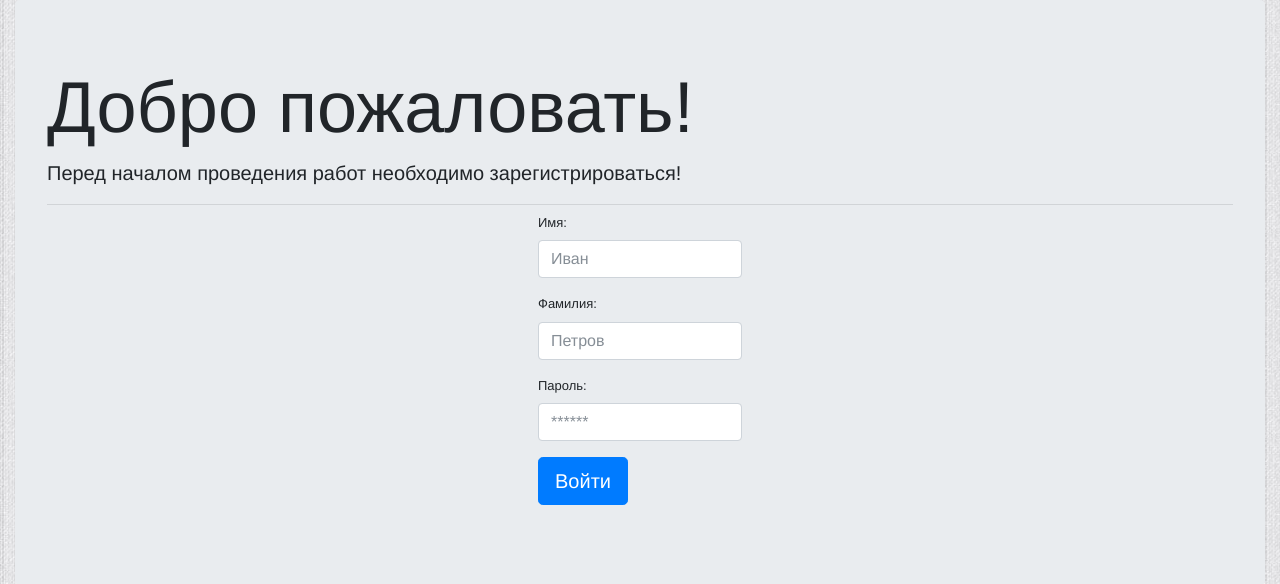
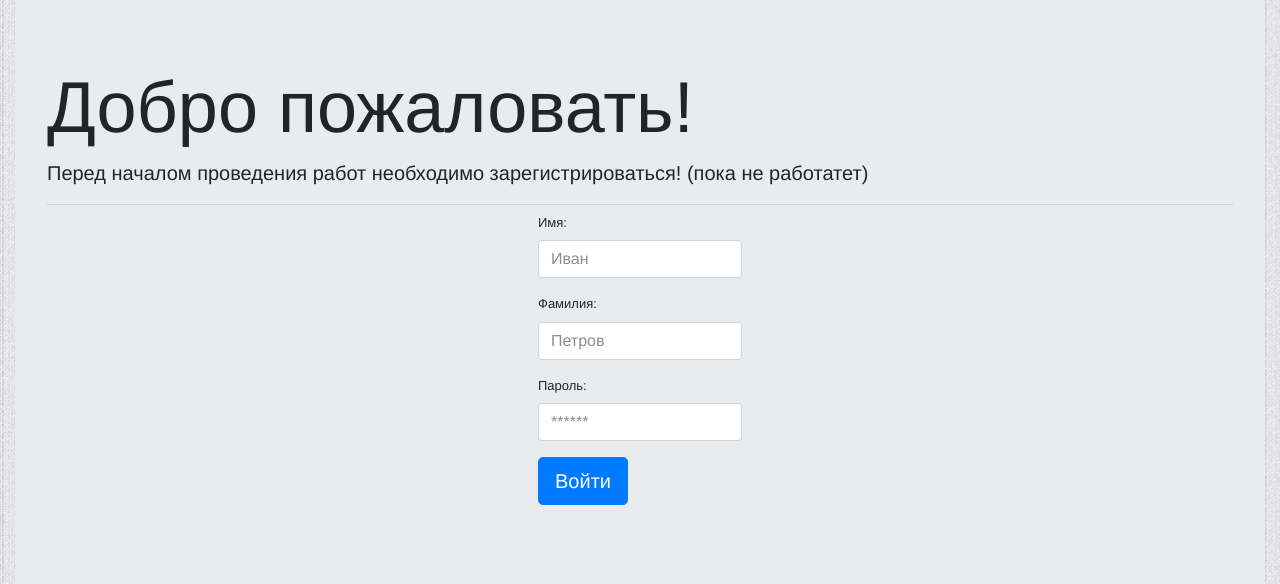
Before and after one commit to Alexander-web/Project_in_django, a Django app: page / in a window 1280 px wide. Shown: the part 52-636 px from the top of the page. Run offline with Django 3.2, Linux system fonts and the light colour scheme; some libraries are stand-ins or nearby versions.

Commit message:
Мелкие изменения

```diff
--- a/app/templates/app/base.html
+++ b/app/templates/app/base.html
@@ -1,4 +1,5 @@
 {% load staticfiles %}
+
 <!doctype html>
 <html lang="ru">
     <head>
@@ -33,7 +34,7 @@
                 {% block content %}
                 <div class="jumbotron">
                     <h1 class="display-3">Добро пожаловать!</h1>
-                    <p class="lead">Перед началом проведения работ необходимо зарегистрироваться!</p>
+                    <p class="lead">Перед началом проведения работ необходимо зарегистрироваться! (пока не работатет)</p>
                     <hr class="my-2">
                     <div class="row justify-content-center">
                         <form >
@@ -56,6 +57,7 @@
                     </div>
                 </div>
                 {% endblock%}
+
         </div>
     <script src="{% static 'js/bootstrap.min.js' %}"></script>
     </body>
```
